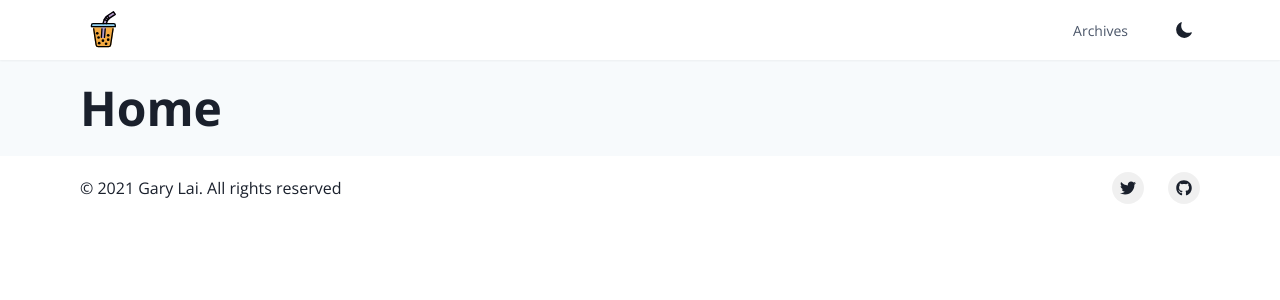
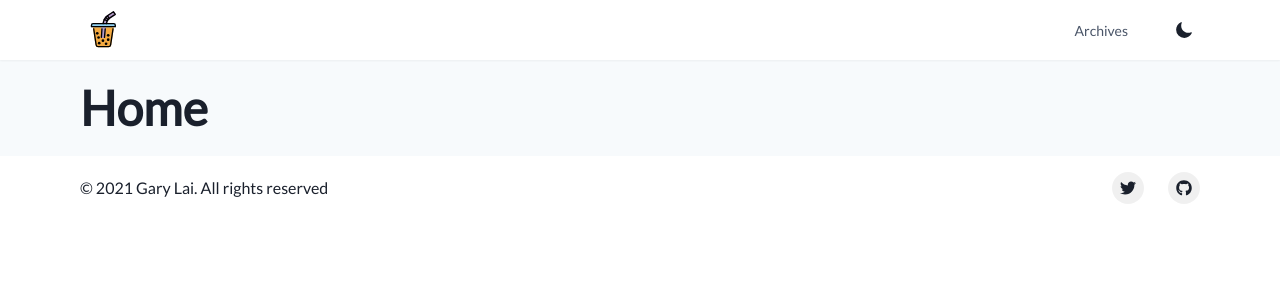
Before and after one commit to imgarylai/gary-lai.com, a Next.js app: page / in a window 1280 px wide. Shown: the top 300 px of the page. Built offline with nearby package versions, Linux system fonts and the light colour scheme; no server answers.

Commit message:
:lipstick: (font) change to lato

```diff
--- a/package.json
+++ b/package.json
@@ -17,6 +17,7 @@
     "@chakra-ui/react": "1.6.2",
     "@emotion/react": "11.4.0",
     "@emotion/styled": "11.3.0",
+    "@fontsource/lato": "4.3.0",
     "@fontsource/open-sans": "4.3.0",
     "dayjs": "1.10.4",
     "formik": "2.2.8",
--- a/src/lib/theme.ts
+++ b/src/lib/theme.ts
@@ -1,8 +1,8 @@
 import { extendTheme } from "@chakra-ui/react";
 const theme = extendTheme({
   fonts: {
-    heading: "Open Sans",
-    body: "Open Sans",
+    heading: "Lato",
+    body: "Lato",
   },
   styles: {
     global: {
--- a/src/pages/_app.tsx
+++ b/src/pages/_app.tsx
@@ -1,6 +1,5 @@
 import { ChakraProvider } from "@chakra-ui/react";
-import "@fontsource/open-sans/400.css";
-import "@fontsource/open-sans/700.css";
+import "@fontsource/lato";
 import Layout from "@src/components/Layout";
 import SEO from "@src/components/SEO";
 import * as gtag from "@src/lib/gtag";
```
Also changed, not shown: 1 other file (tests, documents, lock files or other folders).
